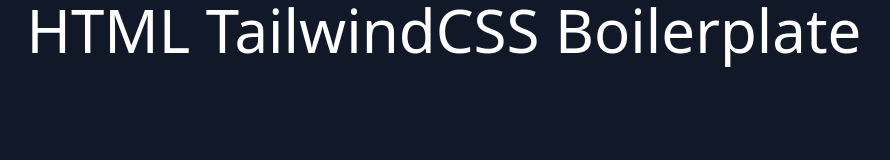
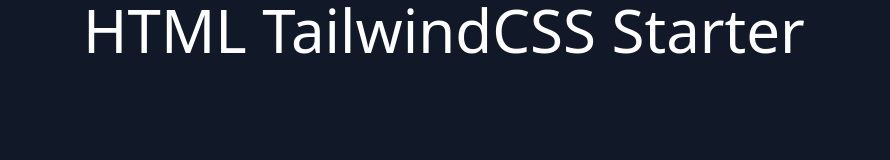
Before and after one commit to moinulmoin/html-tailwind-starter, a website: page index.html in a window 1280 px wide. Shown: the whole page, without its empty margins (196-1086 px from the left). Drawn offline with Linux system fonts and the light colour scheme.

Commit message:
changed file name

```diff
--- a/index.html
+++ b/index.html
@@ -11,7 +11,7 @@
 
 <body class="bg-gray-900 text-white">
     <div class="container mx-auto">
-        <h1 class="text-center text-6xl">HTML TailwindCSS Boilerplate</h1>
+        <h1 class="text-center text-6xl">HTML TailwindCSS Starter</h1>
     </div>
 </body>
 
--- a/package.json
+++ b/package.json
@@ -1,5 +1,5 @@
 {
-	"name": "tailwind",
+	"name": "html-tailwind-starter",
 	"version": "1.0.0",
 	"main": "index.js",
 	"license": "MIT",
```
